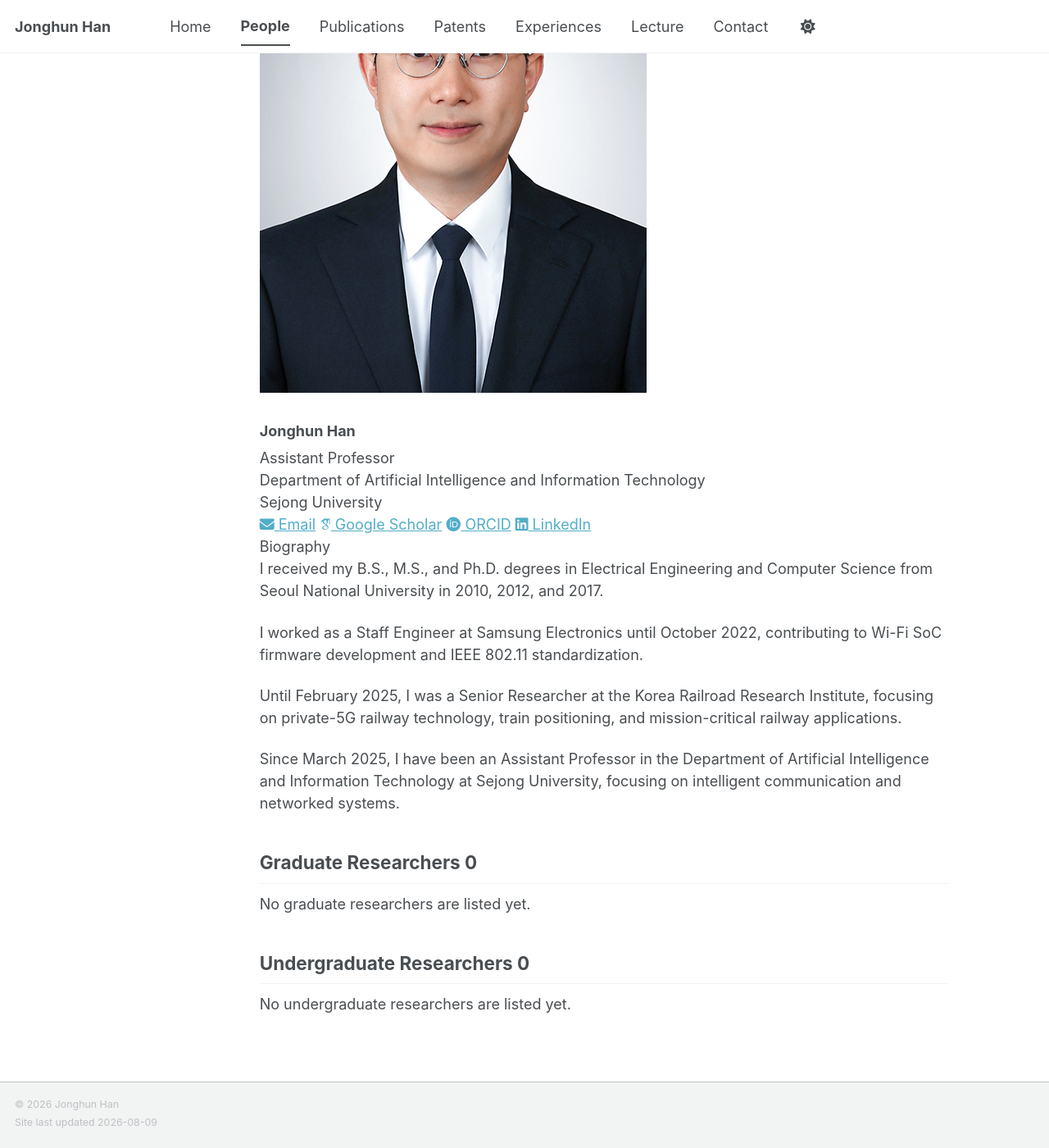
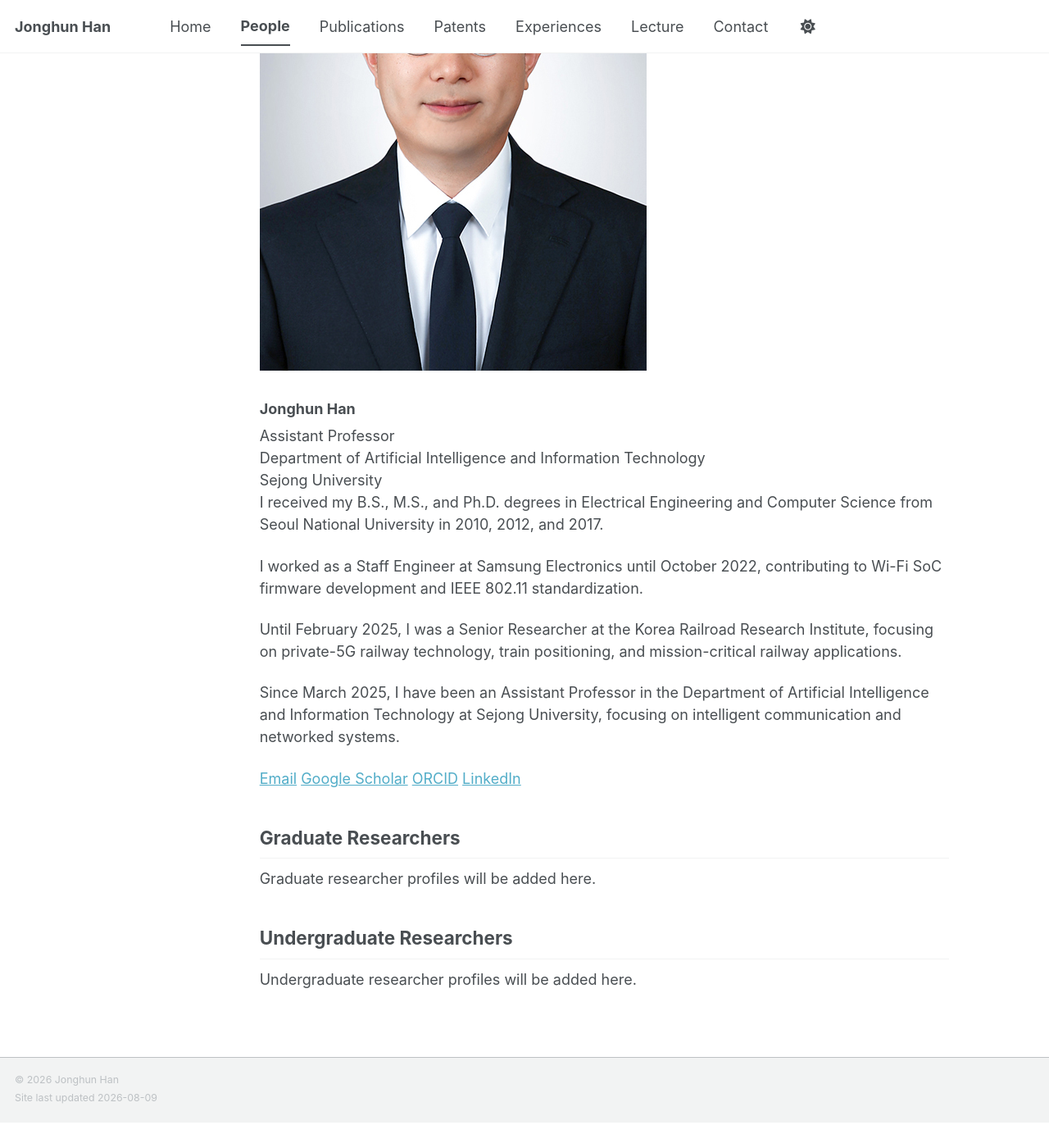
Before and after one commit to icnsl/icnsl.github.io, a Jekyll site: the page built from _pages/people.md, in a window 1280 px wide and 1400 px high, scrolled down 417 px. Shown: the whole window at 82% size. Built offline with Jekyll 4.4.1, drawn with Linux system fonts in a browser that asks for light colours; some web fonts are replaced; a script bundle is joined from its source files by our own code; library files that are not in the unit come from our copies; after the commit the page ends 1786 px from its top, so only the background shows below that; some of the changed text lies outside the part shown.

Commit message:
Add files via upload

```diff
--- a/_pages/people.md
+++ b/_pages/people.md
@@ -7,121 +7,100 @@ full_width: true
 
 {% assign people = site.data.people %}
 
-<nav class="people-subnav" aria-label="People sections">
-  <a href="#faculty">Faculty <span>{{ people.faculty | size }}</span></a>
-  <a href="#graduate-researchers">Graduate Researchers <span>{{ people.graduate_researchers | size }}</span></a>
-  <a href="#undergraduate-researchers">Undergraduate Researchers <span>{{ people.undergraduate_researchers | size }}</span></a>
-</nav>
+<section class="people-section people-section--faculty">
+  <h2 id="faculty" class="people-heading">Faculty</h2>
 
-<h2 id="faculty" class="people-heading">
-  <span>Faculty</span>
-  <span class="people-count">{{ people.faculty | size }}</span>
-</h2>
+  <div class="faculty-list">
+  {% for member in people.faculty %}
+    <article class="faculty-card">
+      <div class="faculty-card__photo-wrap">
+        <img class="faculty-card__photo" src="{{ member.photo | relative_url }}" alt="Portrait of {{ member.name }}" loading="eager" decoding="async">
+      </div>
 
-<div class="faculty-list">
-{% for member in people.faculty %}
-  <article class="faculty-card">
-    <div class="faculty-card__photo-wrap">
-      <img class="faculty-card__photo" src="{{ member.photo | relative_url }}" alt="Portrait of {{ member.name }}" loading="eager" decoding="async">
-    </div>
-
-    <div class="faculty-card__content">
-      <div class="faculty-card__identity">
+      <header class="faculty-card__identity">
         <h3 class="faculty-card__name">{{ member.name }}</h3>
         <div class="faculty-card__role">{{ member.role }}</div>
         <div class="faculty-card__affiliation">
           {{ member.department }}<br>
           {{ member.institution }}
         </div>
-      </div>
-
-      <div class="faculty-card__links" aria-label="Links for {{ member.name }}">
-        {% if member.email %}<a href="mailto:{{ member.email }}"><i class="fas fa-envelope" aria-hidden="true"></i> Email</a>{% endif %}
-        {% if member.scholar %}<a href="{{ member.scholar }}" target="_blank" rel="noopener noreferrer"><i class="ai ai-google-scholar" aria-hidden="true"></i> Google Scholar</a>{% endif %}
-        {% if member.orcid %}<a href="{{ member.orcid }}" target="_blank" rel="noopener noreferrer"><i class="ai ai-orcid" aria-hidden="true"></i> ORCID</a>{% endif %}
-        {% if member.linkedin %}<a href="{{ member.linkedin }}" target="_blank" rel="noopener noreferrer"><i class="fab fa-linkedin" aria-hidden="true"></i> LinkedIn</a>{% endif %}
-      </div>
+      </header>
 
       <div class="faculty-card__bio">
-        <div class="faculty-card__label">Biography</div>
         {% for paragraph in member.bio %}
           <p>{{ paragraph }}</p>
         {% endfor %}
       </div>
 
-      {% if member.research_interests and member.research_interests.size > 0 %}
-      <div class="faculty-card__interests">
-        <div class="faculty-card__label">Research Interests</div>
-        <div class="interest-tags">
-          {% for interest in member.research_interests %}
-            <span>{{ interest }}</span>
-          {% endfor %}
+      <nav class="faculty-card__links" aria-label="External links for {{ member.name }}">
+        {% if member.email %}<a href="mailto:{{ member.email }}">Email</a>{% endif %}
+        {% if member.scholar %}<a href="{{ member.scholar }}" target="_blank" rel="noopener noreferrer">Google Scholar</a>{% endif %}
+        {% if member.orcid %}<a href="{{ member.orcid }}" target="_blank" rel="noopener noreferrer">ORCID</a>{% endif %}
+        {% if member.linkedin %}<a href="{{ member.linkedin }}" target="_blank" rel="noopener noreferrer">LinkedIn</a>{% endif %}
+      </nav>
+    </article>
+  {% endfor %}
+  </div>
+</section>
+
+<section class="people-section">
+  <h2 id="graduate-researchers" class="people-heading">Graduate Researchers</h2>
+
+  {% if people.graduate_researchers.size > 0 %}
+  <div class="member-grid">
+  {% for member in people.graduate_researchers %}
+    <article class="member-card">
+      {% if member.photo %}
+        <img class="member-card__photo" src="{{ member.photo | relative_url }}" alt="Portrait of {{ member.name }}" loading="lazy" decoding="async">
+      {% else %}
+        <div class="member-card__placeholder" aria-hidden="true">PHOTO</div>
+      {% endif %}
+
+      <div class="member-card__content">
+        <h3>{{ member.name }}</h3>
+        {% if member.program %}<div class="member-card__program">{{ member.program }}</div>{% endif %}
+        {% if member.period %}<div class="member-card__period">{{ member.period }}</div>{% endif %}
+        {% if member.research %}<p>{{ member.research }}</p>{% endif %}
+        <div class="member-card__links">
+          {% if member.email %}<a href="mailto:{{ member.email }}">Email</a>{% endif %}
+          {% if member.linkedin %}<a href="{{ member.linkedin }}" target="_blank" rel="noopener noreferrer">LinkedIn</a>{% endif %}
         </div>
       </div>
+    </article>
+  {% endfor %}
+  </div>
+  {% else %}
+  <div class="people-empty">Graduate researcher profiles will be added here.</div>
+  {% endif %}
+</section>
+
+<section class="people-section">
+  <h2 id="undergraduate-researchers" class="people-heading">Undergraduate Researchers</h2>
+
+  {% if people.undergraduate_researchers.size > 0 %}
+  <div class="member-grid">
+  {% for member in people.undergraduate_researchers %}
+    <article class="member-card">
+      {% if member.photo %}
+        <img class="member-card__photo" src="{{ member.photo | relative_url }}" alt="Portrait of {{ member.name }}" loading="lazy" decoding="async">
+      {% else %}
+        <div class="member-card__placeholder" aria-hidden="true">PHOTO</div>
       {% endif %}
-    </div>
-  </article>
-{% endfor %}
-</div>
 
-<h2 id="graduate-researchers" class="people-heading">
-  <span>Graduate Researchers</span>
-  <span class="people-count">{{ people.graduate_researchers | size }}</span>
-</h2>
-
-{% if people.graduate_researchers.size > 0 %}
-<div class="member-grid">
-{% for member in people.graduate_researchers %}
-  <article class="member-card">
-    {% if member.photo %}
-      <img class="member-card__photo" src="{{ member.photo | relative_url }}" alt="Portrait of {{ member.name }}" loading="lazy" decoding="async">
-    {% else %}
-      <div class="member-card__placeholder" aria-hidden="true">PHOTO</div>
-    {% endif %}
-    <div class="member-card__content">
-      <h3>{{ member.name }}</h3>
-      {% if member.program %}<div class="member-card__program">{{ member.program }}</div>{% endif %}
-      {% if member.period %}<div class="member-card__period">{{ member.period }}</div>{% endif %}
-      {% if member.research %}<p>{{ member.research }}</p>{% endif %}
-      <div class="member-card__links">
-        {% if member.email %}<a href="mailto:{{ member.email }}">Email</a>{% endif %}
-        {% if member.linkedin %}<a href="{{ member.linkedin }}" target="_blank" rel="noopener noreferrer">LinkedIn</a>{% endif %}
+      <div class="member-card__content">
+        <h3>{{ member.name }}</h3>
+        {% if member.program %}<div class="member-card__program">{{ member.program }}</div>{% endif %}
+        {% if member.period %}<div class="member-card__period">{{ member.period }}</div>{% endif %}
+        {% if member.research %}<p>{{ member.research }}</p>{% endif %}
+        <div class="member-card__links">
+          {% if member.email %}<a href="mailto:{{ member.email }}">Email</a>{% endif %}
+          {% if member.linkedin %}<a href="{{ member.linkedin }}" target="_blank" rel="noopener noreferrer">LinkedIn</a>{% endif %}
+        </div>
       </div>
-    </div>
-  </article>
-{% endfor %}
-</div>
-{% else %}
-<div class="people-empty">No graduate researchers are listed yet.</div>
-{% endif %}
-
-<h2 id="undergraduate-researchers" class="people-heading">
-  <span>Undergraduate Researchers</span>
-  <span class="people-count">{{ people.undergraduate_researchers | size }}</span>
-</h2>
-
-{% if people.undergraduate_researchers.size > 0 %}
-<div class="member-grid">
-{% for member in people.undergraduate_researchers %}
-  <article class="member-card">
-    {% if member.photo %}
-      <img class="member-card__photo" src="{{ member.photo | relative_url }}" alt="Portrait of {{ member.name }}" loading="lazy" decoding="async">
-    {% else %}
-      <div class="member-card__placeholder" aria-hidden="true">PHOTO</div>
-    {% endif %}
-    <div class="member-card__content">
-      <h3>{{ member.name }}</h3>
-      {% if member.program %}<div class="member-card__program">{{ member.program }}</div>{% endif %}
-      {% if member.period %}<div class="member-card__period">{{ member.period }}</div>{% endif %}
-      {% if member.research %}<p>{{ member.research }}</p>{% endif %}
-      <div class="member-card__links">
-        {% if member.email %}<a href="mailto:{{ member.email }}">Email</a>{% endif %}
-        {% if member.linkedin %}<a href="{{ member.linkedin }}" target="_blank" rel="noopener noreferrer">LinkedIn</a>{% endif %}
-      </div>
-    </div>
-  </article>
-{% endfor %}
-</div>
-{% else %}
-<div class="people-empty">No undergraduate researchers are listed yet.</div>
-{% endif %}
+    </article>
+  {% endfor %}
+  </div>
+  {% else %}
+  <div class="people-empty">Undergraduate researcher profiles will be added here.</div>
+  {% endif %}
+</section>
```
